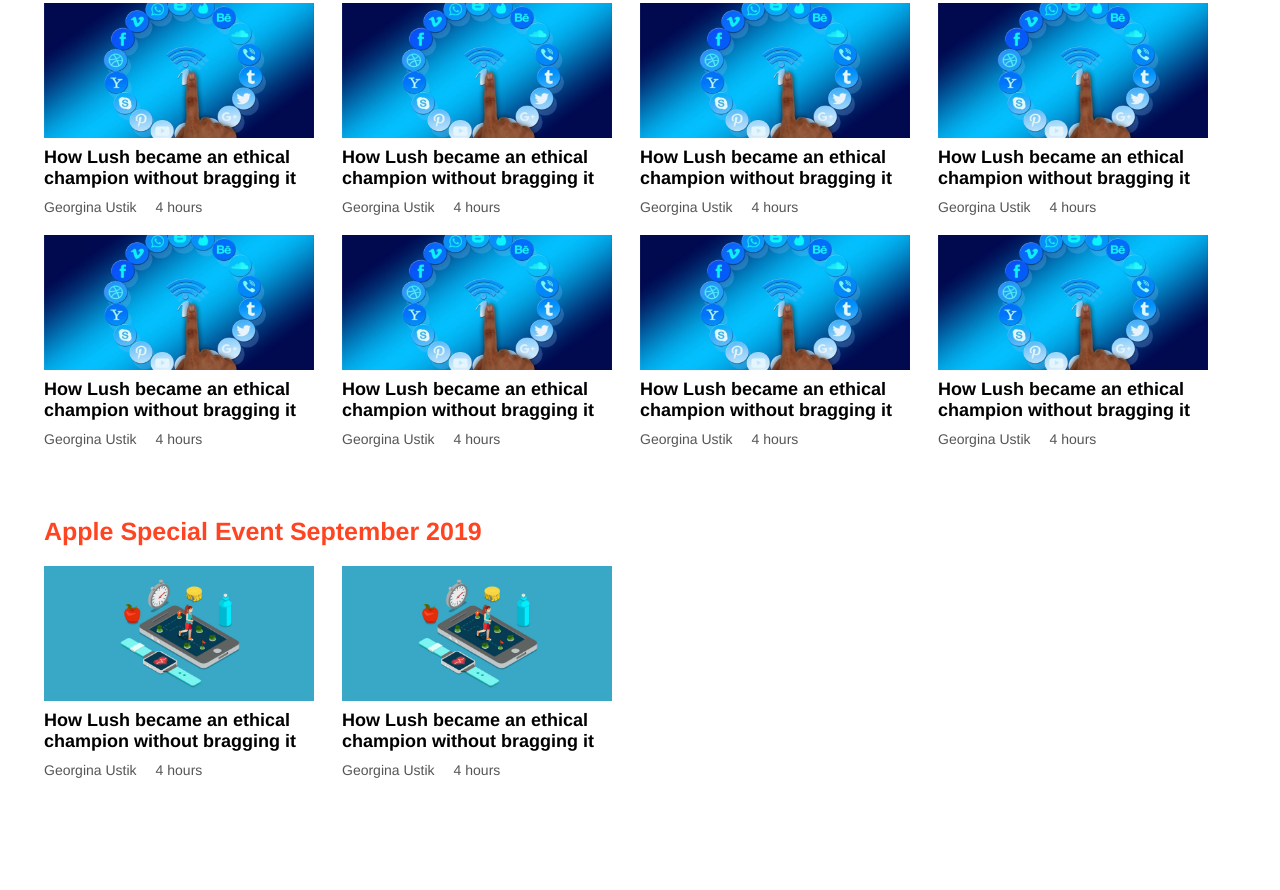
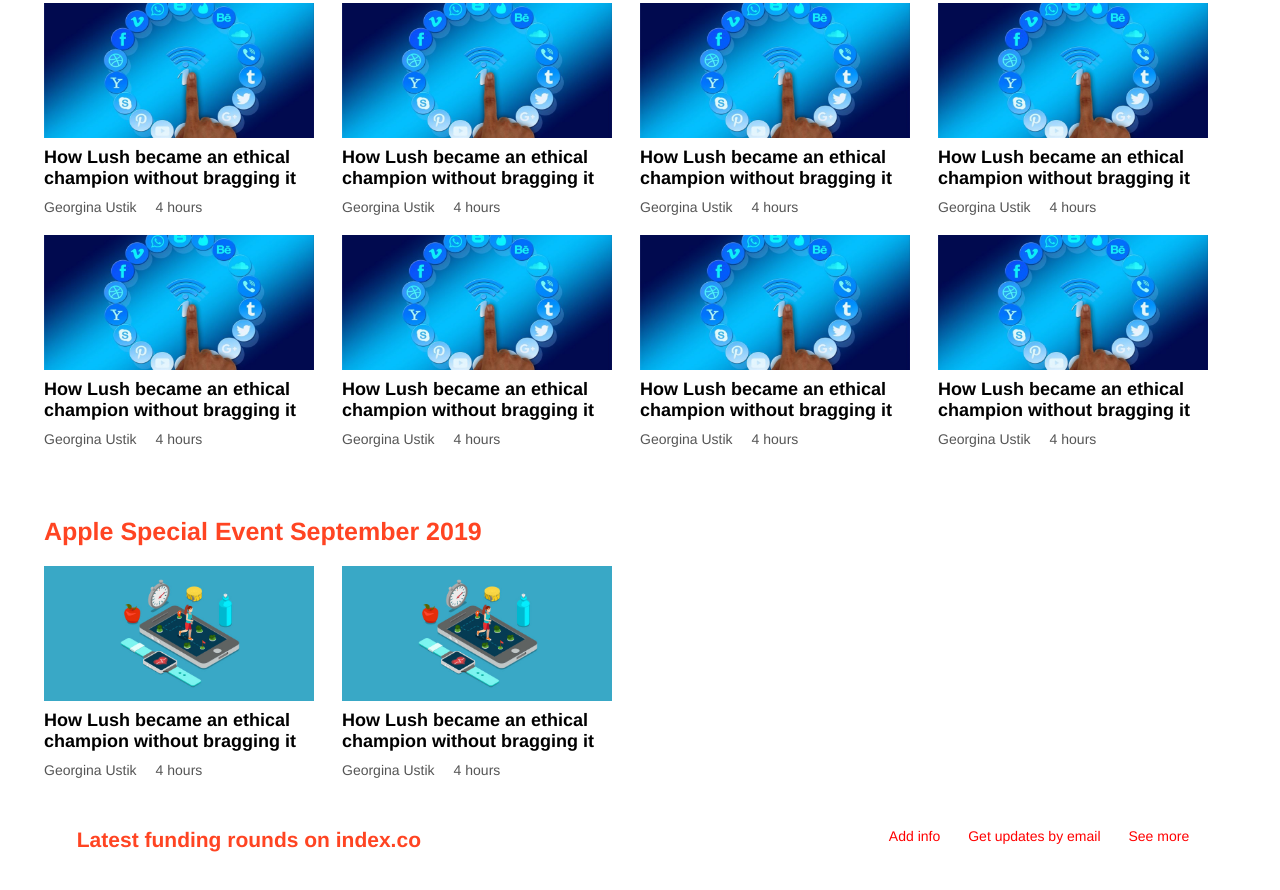
Before and after one commit to abruzy/thenextweb, a plain HTML site: page index.html in a window 1280 px wide. Shown: the part 521-1411 px from the top of the page. Before the commit the page ends 1299 px from the top, so only its background shows below. Drawn offline with Linux system fonts and the light colour scheme.

Commit message:
added some changes

```diff
--- a/css/style.css
+++ b/css/style.css
@@ -221,3 +221,28 @@
     margin-top: 5rem;
 
 }
+
+.latest {
+  margin: 50px auto;
+  display: flex;
+  padding: 0 6%;
+  justify-content: space-between;
+}
+
+.left-title h2 a {
+  color: #f42;
+  text-decoration: none;
+}
+
+.right-title p a {
+  color: red;
+  padding: 0 1rem;
+}
+
+.right-title {
+  display: flex;
+}
+
+
+
+.
--- a/index.html
+++ b/index.html
@@ -163,5 +163,23 @@
             </div>
         </div>
   </div>
+
+  <div class="latest">
+    <div class="left-title">
+      <h2><a href="#">Latest funding rounds on index.co</a></h2>
+    </div>
+    <div class="right-title">
+      <p><a href="#">Add info</a></p>
+      <p><a href="#">Get updates by email</a></p>
+      <p><a href="#">See more</a></p>
+    </div>
+  </div>
+
+  <div class="boxes">
+    <div class="box">
+
+    </div>
+  </div>
+
 </body>
 </html>
```
